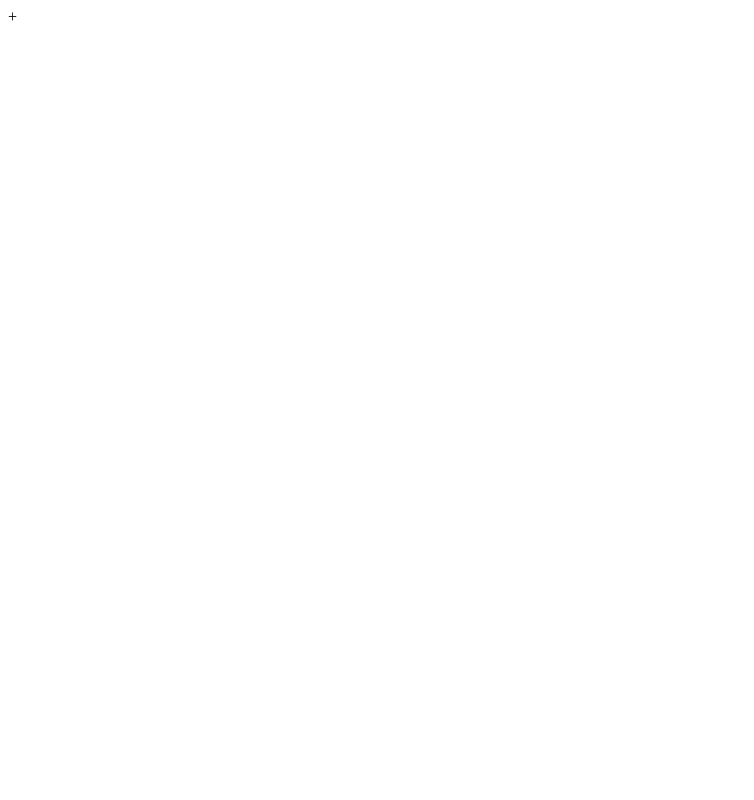
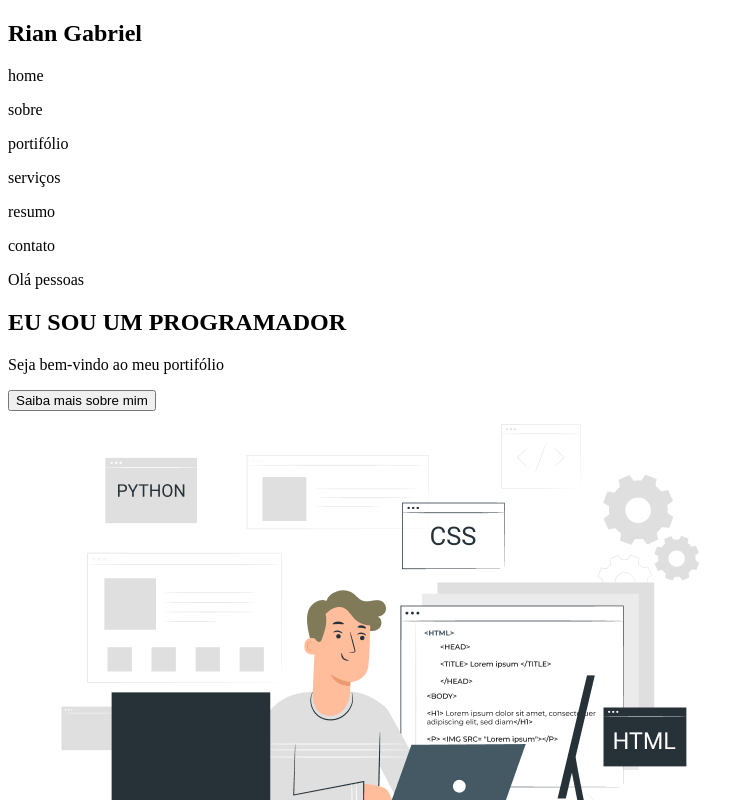
Before and after one commit to RianAndrade/Portfolio-, a plain HTML site: page index.html in a window 1280 px wide. Shown: the top 800 px of the page, without its empty margins (0-754 px from the left). Drawn offline with Linux system fonts and the light colour scheme.

Commit message:
Adicionaod o html da sessaõ home do html

```diff
--- a/index.html
+++ b/index.html
@@ -8,6 +8,33 @@
     <script src="main.js" defer></script>
 </head>
 <body>
+    <header>
+        <nav>
+            <i></i>
+            <h1>Rian Gabriel</h1>
+        </nav>
+        <nav>
+            <p>home</p>
+            <p>sobre</p>
+            <p>portifólio</p>
+            <p>serviços</p>
+            <p>resumo</p>
+            <p>contato</p>
+        </nav>
+    </header>
+    <main>
+        <section class="home">
+            <p>Olá pessoas</p>
+            <h1>EU SOU UM PROGRAMADOR</h1>
+            <p>Seja bem-vindo ao meu portifólio</p>
+            <button>Saiba mais sobre mim</button>
+            <div class="icones">
 
+            </div>
+        </section>
+        <section>
+            <img src="./images/Home_art 1.png" alt="Foto de hoemn trabalhando em um escritorio ">
+        </section>
+    </main>
 </body>
 </html>+
```
Also changed, not shown: images/Home_art 1.png (added).
